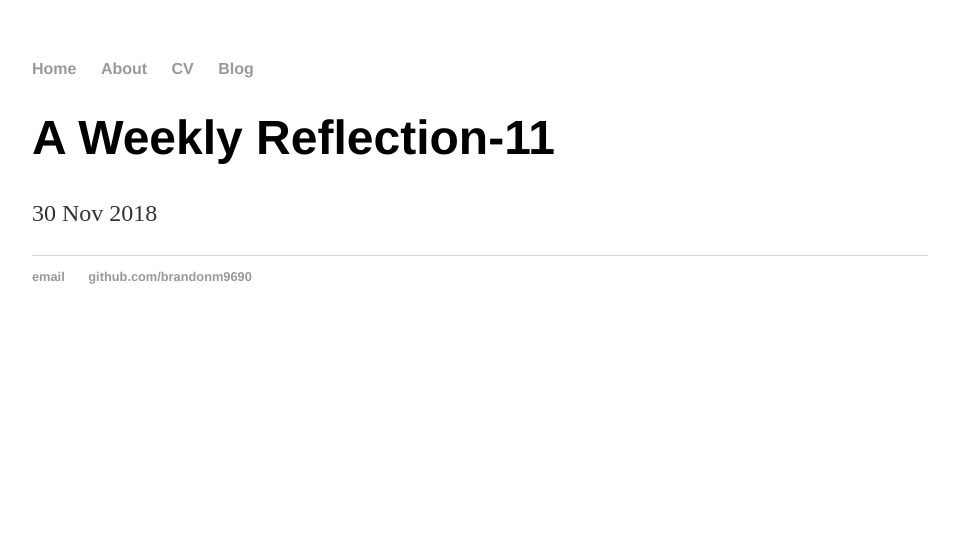
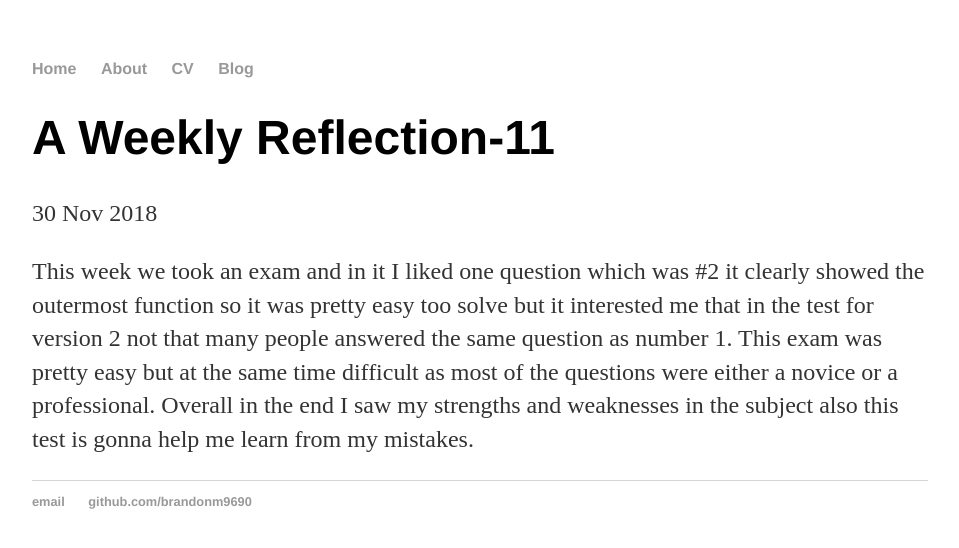
Before and after one commit to brandonm9690/brandonm9690.github.io, a Jekyll site: the page built from _posts/2018-11-30-weekly-reflection-11.md, in a window 1280 px wide. Shown: the top 548 px of the page, without its empty margins (160-1119 px from the left). Built offline with Jekyll 4.4.1, drawn with Linux system fonts in a browser that asks for light colours.

Commit message:
Update 2018-11-30-weekly-reflection-11.md

```diff
--- a/_posts/2018-11-30-weekly-reflection-11.md
+++ b/_posts/2018-11-30-weekly-reflection-11.md
@@ -3,3 +3,6 @@ layout: post
 title: A Weekly Reflection-11
 date: 2018-11-30
 ---
+
+This week we took an exam and in it I liked one question which was #2 it clearly showed the outermost function so it was pretty easy too solve but it interested me that in the test for version 2 not that many people answered the same question as number 1.
+This exam was pretty easy but at the same time difficult as most of the questions were either a novice or a professional. Overall in the end I saw my strengths and weaknesses in the subject also this test is gonna help me learn from my mistakes.
```
